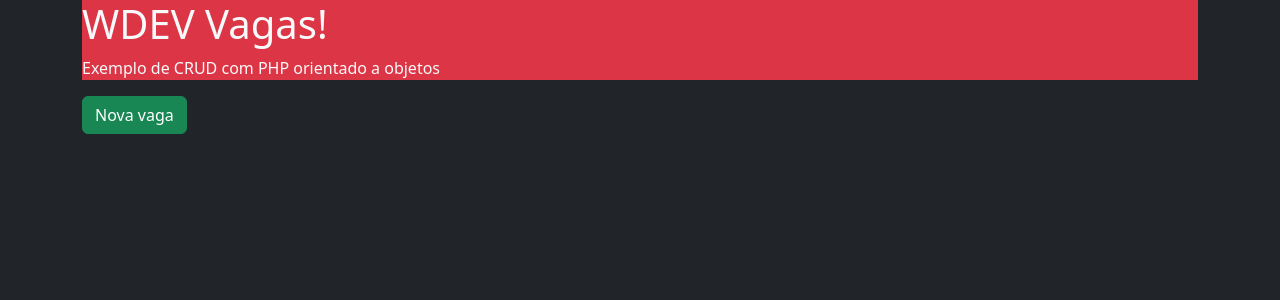
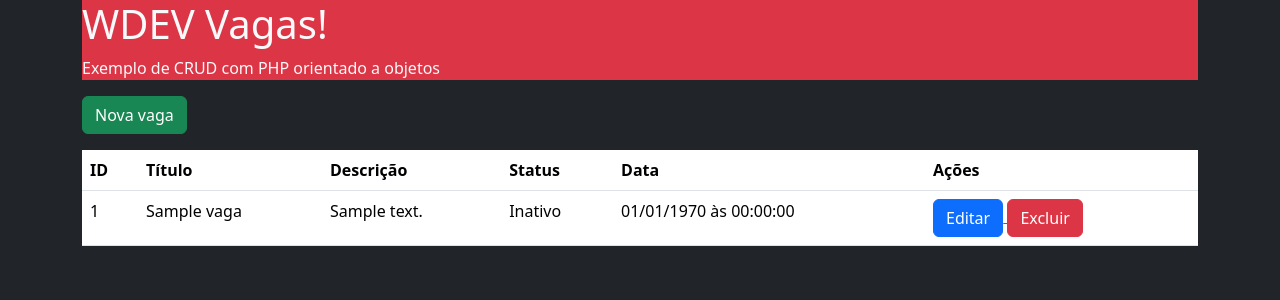
Before and after one commit to AislanPenha/grud-php-poo, a PHP site: page /index.php in a window 1280 px wide. Shown: the top 300 px of the page. Run offline with PHP 8.4, Linux system fonts and the light colour scheme; tables that the repository leaves empty or names only in its code hold one stand-in row (values such as "Sample post").

Commit message:
finalizado o CREATE

```diff
--- a/app/Db/Database.php
+++ b/app/Db/Database.php
@@ -27,10 +27,19 @@ class Database {
             die("ERROR: ". $e->getMessage());
         }
     }
+    public function select($where = null, $order =null, $limit = null, $fields = '*'){
+        $where = strlen($where) ? 'WHERE '.$where : '';
+        $order = strlen($order)  ? 'ORDER BY '.$order : '';
+        $limit = strlen($limit) ? 'LIMIT '.$limit : '';
+        $query = 'SELECT '. $fields.' FROM '.$this->table.' '.$where. ' '. $order. ' '. $limit;
+
+        return $this->execute($query);
+    }
+
     public function insert($values){
         $fields = array_keys($values);
         $blinds = array_pad([],count($values),'?');
-        $query = 'INSERT INTO vagas ('.implode(',', $fields).') VALUES ('.implode(',', $blinds).')';
+        $query = 'INSERT INTO '.$this->table.' ('.implode(',', $fields).') VALUES ('.implode(',', $blinds).')';
         $this->execute($query, array_values($values));
         return $this->connection->lastInsertId();
 
--- a/app/Entity/Vaga.php
+++ b/app/Entity/Vaga.php
@@ -3,6 +3,7 @@
 namespace App\Entity;
 
 use App\Db\Database;
+use \PDO;
 
 class Vaga {
     public $id;
@@ -22,7 +23,7 @@ class Vaga {
      * TDefine se a vaga ativa
      * @var string(s/n)
      */
-    public $ativo;
+    public $status;
 
      /**
      * Data da publicação da vaga
@@ -38,10 +39,21 @@ class Vaga {
         $obDatabase = new Database('vagas');
 
         $this->id = $obDatabase->insert([
-                            'titulo' => $this->titulo,
-                            'descricao' => $this->descricao,
-                            'status' => $this->ativo,
-                            'data' => $this->data
-                            ]);
+                                        'titulo' => $this->titulo,
+                                        'descricao' => $this->descricao,
+                                        'status' => $this->status,
+                                        'data' => $this->data
+                                        ]);
+        return true;
+    }
+
+    public static function getVagas($where = null, $order = null, $limit = null) {
+        return (new Database('vagas'))->select($where, $order, $limit)
+                                      ->fetchAll(PDO::FETCH_CLASS, self::class);
+    }
+    public static function getVaga($id) {
+        return (new Database('vagas'))->select('id = '.$id)
+                                      ->fetchObject(self::class);
+
     }
 }
--- a/includes/formulario.php
+++ b/includes/formulario.php
@@ -9,12 +9,12 @@
     <form method="post">
         <div class="form-group">
             <label>Título</label>
-            <input type="text" class="form-control" name="titulo">
+            <input type="text" class="form-control" value="<?=$obVaga->titulo?>" name="titulo">
         </div>
 
         <div class="form-group">
             <label>Descrição</label>
-            <textarea class="form-control" name="descricao" rows="5"></textarea>
+            <textarea class="form-control" name="descricao" rows="5"><?=$obVaga->descricao?></textarea>
         </div>
 
         <div class="form-check form-check-inline">
@@ -24,7 +24,7 @@
 
         <div class="form-check form-check-inline">
             <label class="form-control">
-                <input type="radio" name="ativo" value="n"> Inativo </label>
+                <input type="radio" name="ativo" value="n" <?=($obVaga->status=='n'? 'checked': '')?>> Inativo </label>
         </div>
 
         <div class="form-group">
--- a/includes/listagem.php
+++ b/includes/listagem.php
@@ -4,4 +4,22 @@
             <button class="btn btn-success">Nova vaga</button>
         </a>
     </section>
+
+    <section>
+        <table class="table mt-3">
+            <thead>
+                <tr>
+                    <th>ID</th>
+                    <th>Título</th>
+                    <th>Descrição</th>
+                    <th>Status</th>
+                    <th>Data</th>
+                    <th>Ações</th>
+                </tr>
+            </thead>
+            <tbody>
+                <?=$resultado ?>
+            </tbody>
+        </table>
+    </section>
 </main>
--- a/index.php
+++ b/index.php
@@ -2,6 +2,28 @@
 
   require_once __DIR__."/vendor/autoload.php";
 
+  use  App\Entity\Vaga;
+
+  $vagas = Vaga::getVagas();
+  $resultado = '';
+
+  foreach($vagas as $vaga){
+    $resultado .= '<tr>
+                      <td>'.$vaga->id.'</td>
+                      <td>'.$vaga->titulo.'</td>
+                      <td>'.$vaga->descricao.'</td>
+                      <td>'.($vaga->status=='s'? 'Ativo': 'Inativo' ).'</td>
+                      <td>'.date('d/m/Y à\s H:i:s', strtotime($vaga->data)).'</td>
+                      <td>
+                        <a href="editar.php?id='.$vaga->id.'">
+                          <button type="button" class="btn btn-primary">Editar</button>
+                        </a>
+                        <a href="excluir.php?id='.$vaga->id.'">
+                          <button type="button" class="btn btn-danger">Excluir</button>
+                        </a>
+                      </td>
+                      </tr>';
+  }
   require_once __DIR__."/includes/header.php";
   require_once __DIR__."/includes/listagem.php";
   require_once __DIR__."/includes/footer.php";
```
Also changed, not shown: cadastrar.php (+7 -2 lines), editar.php (added, +17 -0 lines).
